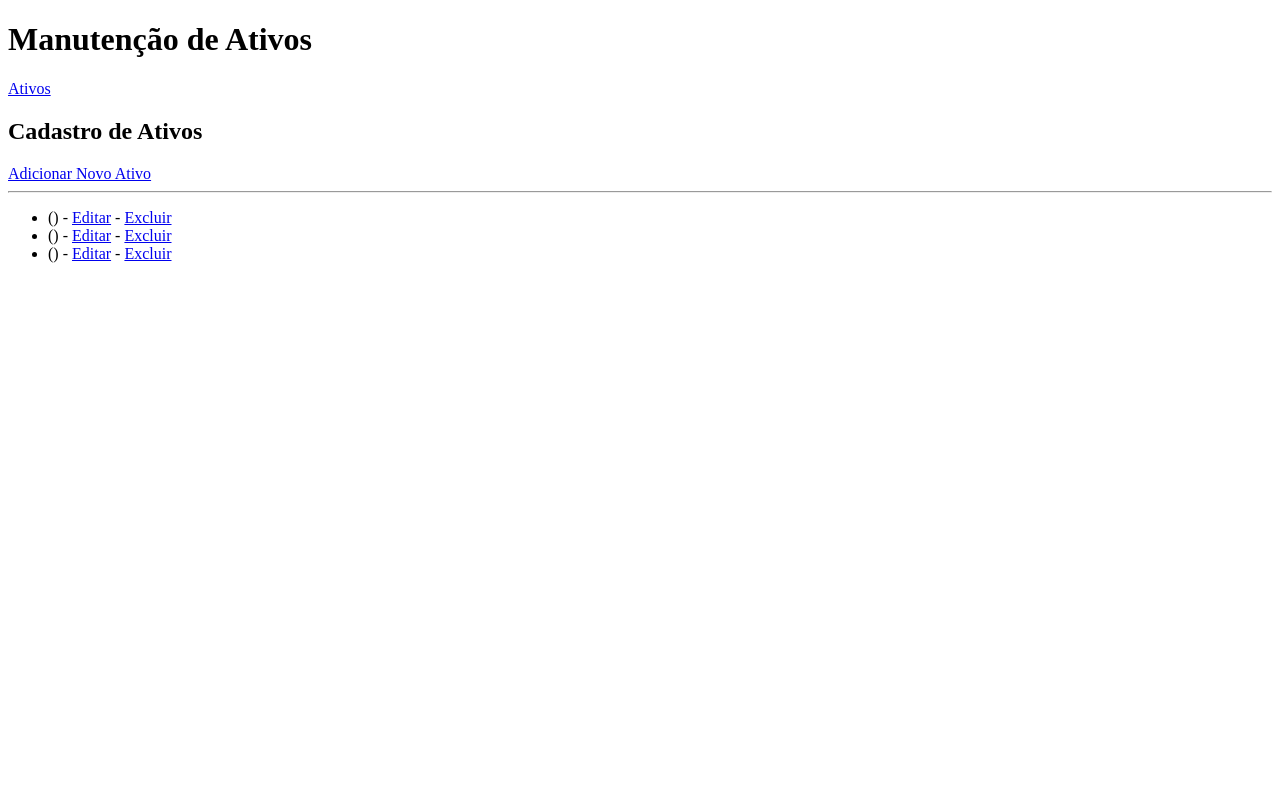
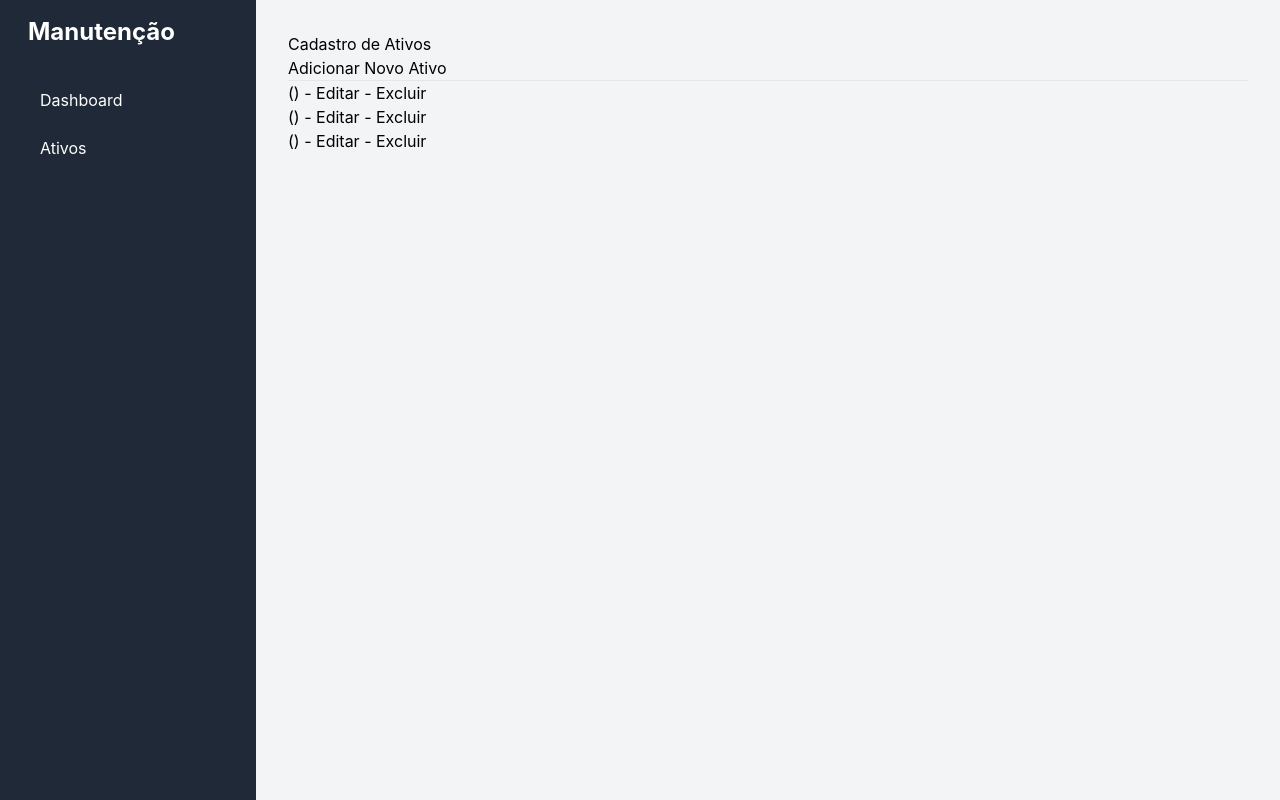
Before and after one commit to willjrcristo/manutencao-ativos-demo, a Django app: page /ativos/ in a window 1280 px wide. Run offline with Django 5.2, Linux system fonts and the light colour scheme; data comes from the database, SQL or seed files in the repository; some libraries are stand-ins or nearby versions.

Commit message:
Tela Dashboard

```diff
--- a/manutencao-project/django/manutencao_app/templates/base.html
+++ b/manutencao-project/django/manutencao_app/templates/base.html
@@ -1,19 +1,41 @@
+{% load static %}
 <!DOCTYPE html>
-<html lang="pt-br">
+<html lang="pt-BR">
 <head>
     <meta charset="UTF-8">
-    <title>Sistema de Manutenção de Ativos</title>
-    </head>
-<body>
-    <header>
-        <h1>Manutenção de Ativos</h1>
-        <nav>
-            <a href="{% url 'ativo_list' %}">Ativos</a>
+    <meta name="viewport" content="width=device-width, initial-scale=1.0">
+    <title>{% block title %}Manutenção de Ativos{% endblock %}</title>
+    <script src="https://cdn.tailwindcss.com"></script>
+    <script src="https://unpkg.com/@phosphor-icons/web"></script>
+    <style>
+        /* Estilos personalizados (copiados do seu demo.html) */
+        body { font-family: 'Inter', sans-serif; }
+        .sidebar-link.active { background-color: #4f46e5; color: white; }
+    </style>
+</head>
+<body class="bg-gray-100 flex h-screen">
+
+    <aside class="w-20 lg:w-64 bg-gray-800 text-white flex flex-col p-4 flex-shrink-0 transition-all duration-300">
+        <div class="flex items-center gap-3 mb-8 h-8">
+            <i class="ph ph-wrench text-3xl text-indigo-400 flex-shrink-0"></i>
+            <h1 class="text-2xl font-bold hidden lg:inline whitespace-nowrap">Manutenção</h1>
+        </div>
+        <nav class="flex flex-col gap-2">
+            <a href="{% url 'dashboard' %}" class="sidebar-link nav-link group relative flex items-center justify-center lg:justify-start gap-3 px-3 py-2 rounded-lg hover:bg-gray-700 transition-colors">
+                <i class="ph ph-gauge text-2xl"></i>
+                <span class="hidden lg:inline">Dashboard</span>
+            </a>
+            <a href="{% url 'ativo_list' %}" class="sidebar-link nav-link group relative flex items-center justify-center lg:justify-start gap-3 px-3 py-2 rounded-lg hover:bg-gray-700 transition-colors">
+                <i class="ph ph-truck text-2xl"></i>
+                <span class="hidden lg:inline">Ativos</span>
+            </a>
             </nav>
-    </header>
-    <main>
+    </aside>
+
+    <main class="flex-1 p-6 lg:p-8 overflow-y-auto">
         {% block content %}
         {% endblock %}
     </main>
-</body>
+
+    </body>
 </html>
--- a/manutencao-project/django/manutencao_app/views.py
+++ b/manutencao-project/django/manutencao_app/views.py
@@ -1,8 +1,24 @@
 # No arquivo views.py do seu app
-
+from django.shortcuts import render
 from django.views.generic import ListView, CreateView, UpdateView, DeleteView
 from django.urls import reverse_lazy
-from .models import Ativo
+from .models import Ativo, ManutencaoProgramada, OrdemServico
+
+def DashboardView(request):
+    # Busca os dados (contagem) do banco de dados
+    total_ativos = Ativo.objects.count()
+    total_programacoes = ManutencaoProgramada.objects.count()
+    total_os = OrdemServico.objects.count()
+
+    # Cria o dicionário de contexto para enviar ao template
+    context = {
+        'total_ativos': total_ativos,
+        'total_programacoes': total_programacoes,
+        'total_os': total_os,
+    }
+
+    # Renderiza o template do dashboard, passando os dados
+    return render(request, 'dashboard.html', context)
 
 # View para listar todos os ativos
 class AtivoListView(ListView):
--- a/manutencao-project/django/projeto/urls.py
+++ b/manutencao-project/django/projeto/urls.py
@@ -16,10 +16,15 @@ Including another URLconf
 """
 from django.contrib import admin
 from django.urls import path
-from manutencao_app.views import AtivoListView, AtivoCreateView, AtivoUpdateView, AtivoDeleteView
+from manutencao_app.views import AtivoListView, AtivoCreateView, AtivoUpdateView, AtivoDeleteView, DashboardView
+# from . import views
 
 urlpatterns = [
     path('admin/', admin.site.urls),
+
+    # Rota para a raiz do site -> http://127.0.0.1:8000/
+    path('', DashboardView, name='dashboard'),
+
     # Rota para a lista de ativos (Read)
     path('ativos/', AtivoListView.as_view(), name='ativo_list'),
 
```
Also changed, not shown: manutencao-project/django/manutencao_app/templates/dashboard.html (added, +35 -0 lines).
